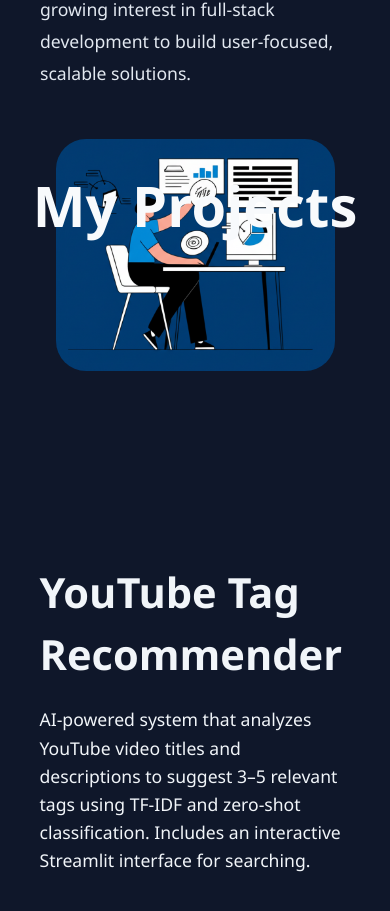
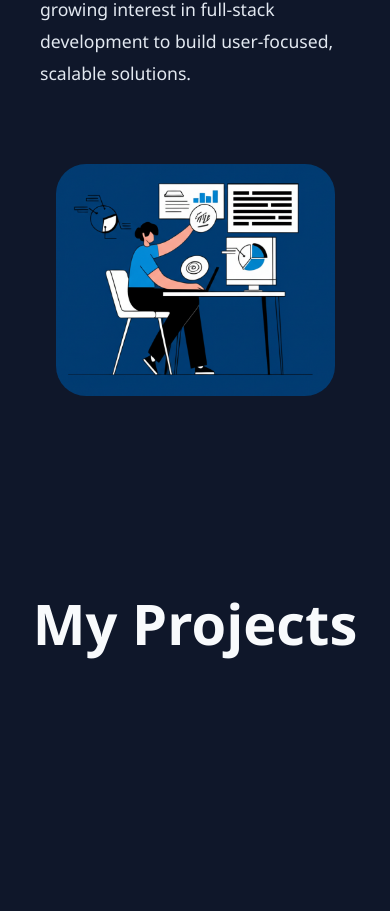
Before and after one commit to harshitmehra1/My-Portfolio, a React (Vite) app: page / in a window 390 px wide. Shown: the part 1809-2720 px from the top of the page. Built offline with nearby package versions, Linux system fonts and the light colour scheme.

Commit message:
Inserting Links & Responsiveness

```diff
--- a/src/sections/About.jsx
+++ b/src/sections/About.jsx
@@ -26,7 +26,7 @@
 
 const styles = {
   container: {
-    height: '100vh',
+    // height: '100vh',
     padding: '100px 40px',
     color: '#e2e8f0',
   },
@@ -66,6 +66,7 @@
     height: 'auto',
     borderRadius: '30px',
     objectFit: 'cover',
+    marginTop: '25px',
   },
 };
 
```
